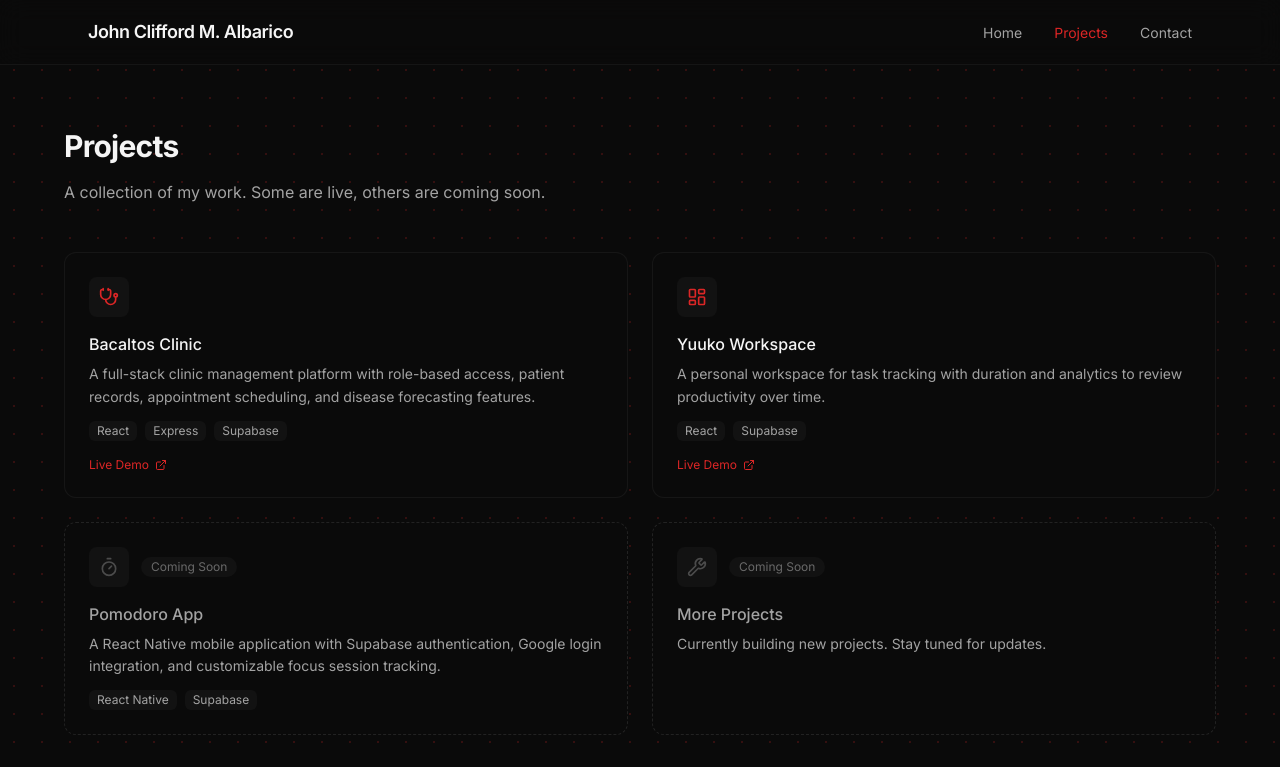
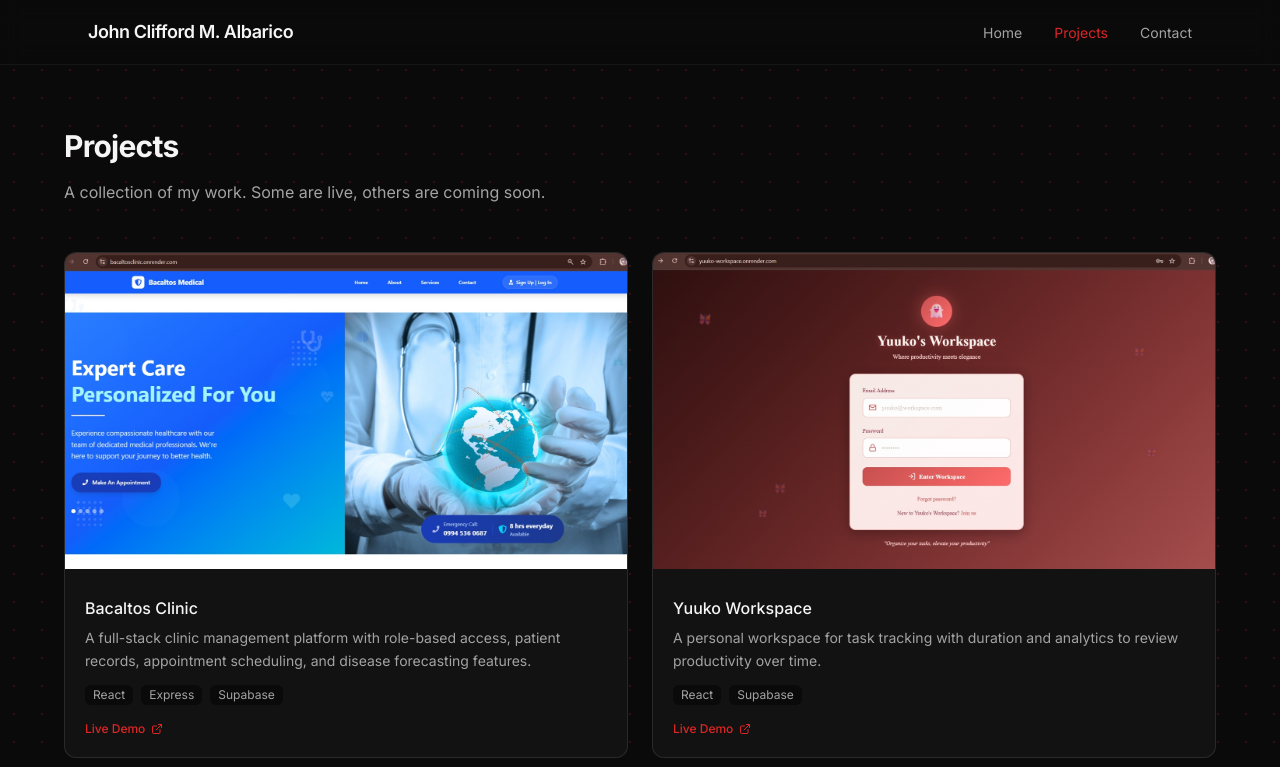
Before and after one commit to JohnCliffordAlbarico/Portfolio-V2, a React (Vite) app in the folder frontend/: page /projects in a window 1280 px wide. Shown: the top 767 px of the page. Built offline with nearby package versions, Linux system fonts and the light colour scheme.

Commit message:
changes in project component

```diff
--- a/frontend/src/pages/Projects.jsx
+++ b/frontend/src/pages/Projects.jsx
@@ -1,9 +1,11 @@
-import { Stethoscope, LayoutDashboard, Timer, Wrench, ExternalLink } from 'lucide-react'
+import { Timer, Wrench, ExternalLink } from 'lucide-react'
 import { Link } from 'react-router-dom'
+import bacaltosImg from '../assets/bacaltosproject.jpg'
+import workspaceImg from '../assets/yuukoworkspace.jpg'
 
 const projects = [
   {
-    icon: Stethoscope,
+    image: bacaltosImg,
     title: 'Bacaltos Clinic',
     description:
       'A full-stack clinic management platform with role-based access, patient records, appointment scheduling, and disease forecasting features.',
@@ -12,7 +14,7 @@ const projects = [
     status: 'live',
   },
   {
-    icon: LayoutDashboard,
+    image: workspaceImg,
     title: 'Yuuko Workspace',
     description:
       'A personal workspace for task tracking with duration and analytics to review productivity over time.',
@@ -50,22 +52,26 @@ export default function Projects() {
         </p>
 
         <div className="grid gap-6 sm:grid-cols-2">
-          {projects.map(({ icon: Icon, title, description, tech, url, status }) => (
+          {projects.map(({ image, title, description, tech, url, status }) => (
             <div
               key={title}
-              className={`flex flex-col rounded-xl border p-6 transition-colors ${
+              className={`flex flex-col overflow-hidden rounded-xl border transition-colors ${
                 status === 'live'
-                  ? 'border-white/5 bg-background hover:border-primary/20'
+                  ? 'border-white/10 bg-surface hover:border-primary/30'
                   : 'border-dashed border-white/10 bg-background'
               }`}
             >
-              <div className="mb-4 flex items-center gap-3">
-                <div className="flex size-10 items-center justify-center rounded-lg bg-surface">
-                  <Icon
-                    size={20}
-                    className={status === 'live' ? 'text-primary' : 'text-muted/40'}
+              {image && (
+                <div className="aspect-video overflow-hidden">
+                  <img
+                    src={image}
+                    alt={title}
+                    className="size-full object-cover"
                   />
                 </div>
+              )}
+              <div className="flex flex-1 flex-col p-5">
+                <div className="mb-2 flex items-center gap-2">
                   {status === 'coming-soon' && (
                     <span className="rounded-full bg-surface px-2.5 py-0.5 text-xs text-muted/60">
                       Coming Soon
@@ -87,7 +93,7 @@ export default function Projects() {
                     {tech.map((t) => (
                       <span
                         key={t}
-                      className="rounded-md bg-surface px-2 py-0.5 text-xs text-muted"
+                        className="rounded-md bg-background px-2 py-0.5 text-xs text-muted"
                       >
                         {t}
                       </span>
@@ -99,11 +105,12 @@ export default function Projects() {
                     href={url}
                     target="_blank"
                     rel="noopener noreferrer"
-                  className="mt-4 inline-flex items-center gap-1.5 text-xs text-primary transition-colors hover:text-accent"
+                    className="mt-4 inline-flex items-center gap-1.5 text-xs font-medium text-primary transition-colors hover:text-accent"
                   >
                     Live Demo <ExternalLink size={12} />
                   </a>
                 )}
+              </div>
             </div>
           ))}
         </div>
```
Lines whose indentation alone changed are shown as unchanged.
